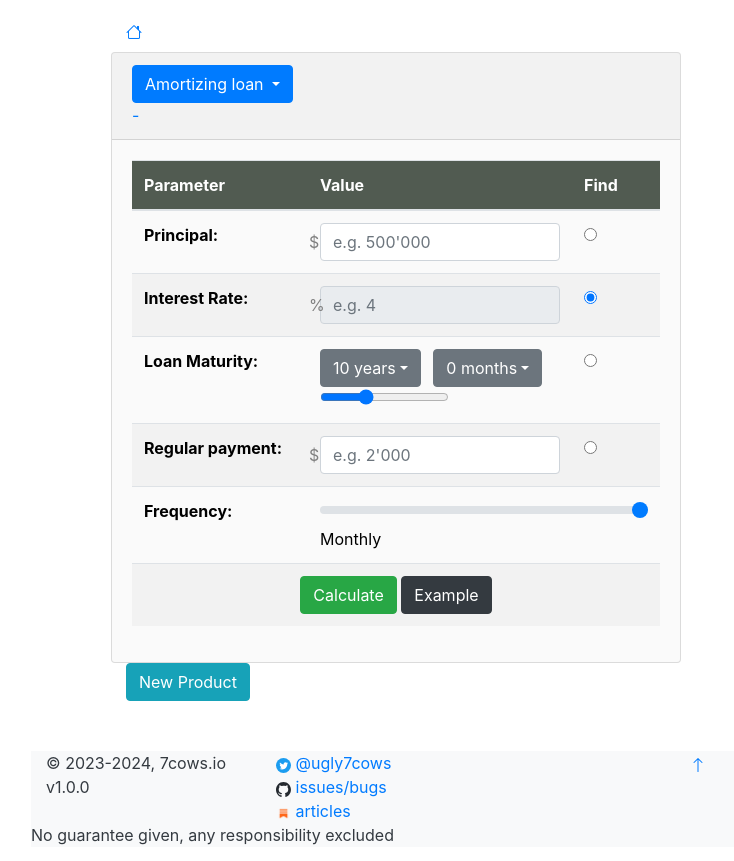
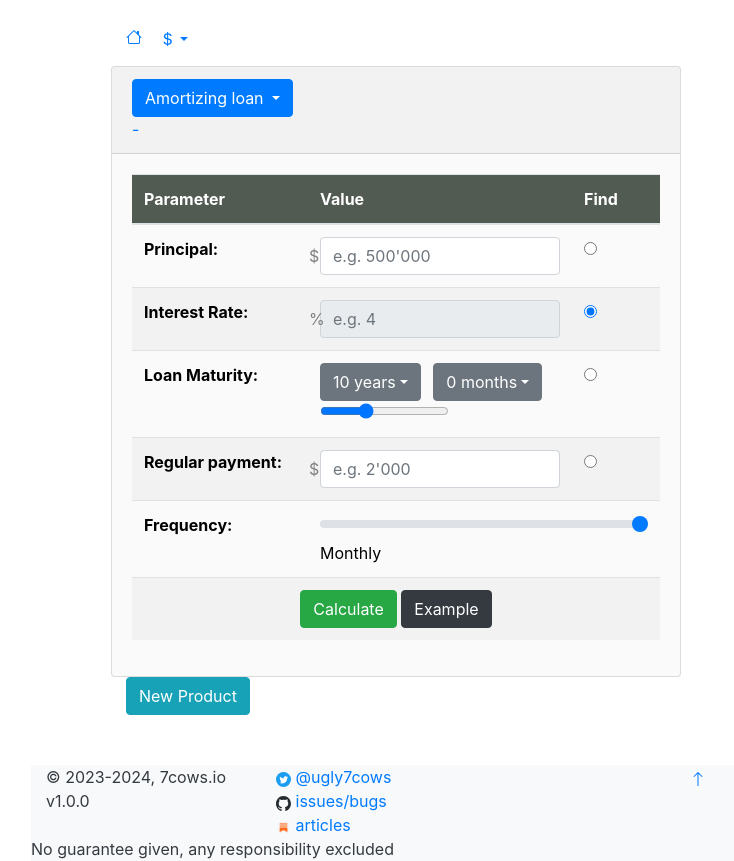
Before and after one commit to 7cows/fe-cf-app, a Flask app: page /CF in a window 1280 px wide. Shown: the whole page, without its empty margins (149-883 px from the left). Run offline with Flask 2, Linux system fonts and the light colour scheme; some libraries are stand-ins or nearby versions.

Commit message:
[#16] add currency to the user interface

```diff
--- a/static/js/app.js
+++ b/static/js/app.js
@@ -5,8 +5,10 @@ let sumDisaggCashFlows = {};
 let hashes = {};
 let productTypes = {};
 let pf_permahash = '';
-let curr = "$";
+let curr = getCurrencyFromURL();
+//let curr = "$";
 let form_settings = '10111100000';
+let ui_settings = '000';
 // TODO: delete this dictionary once working
 let translations = {}
 
@@ -410,7 +412,7 @@ callApi = function(productId, productType, isExample = false) {
             console.log(json_raster);
             console.log('callApi/ajax - Sum of cash flows:');
             console.log(sumCashFlows);
-            let rasterTable = htmlizeTable(renderRaster(sumCashFlows, 1, translations), 'table table-hover');
+            let rasterTable = htmlizeTable(renderRaster(sumCashFlows, 1, translations, curr), 'table table-hover');
             $('#raster-placeholder').html(rasterTable);
             console.log('callApi/ajax-response.error_msg (status 200):', response.error_msg);
             document.querySelector('.error_output').textContent = ''//response.error_msg;
@@ -666,7 +668,7 @@ function handleDropdownItemClick(e) {
     dataToRender = key === 'sum' ? sumDisaggCashFlows : disaggCashFlows[key];
   }
   n = aggDisaggKey === 'aggregated' ? 1 : get_max_n();
-  let renderedRaster = htmlizeTable(renderRaster(dataToRender, n, translations), 'table table-hover');
+  let renderedRaster = htmlizeTable(renderRaster(dataToRender, n, translations, curr), 'table table-hover');
   $('#cfDropdownButton').data('key', key); // Store the selected key in the button's data
   $('#raster-placeholder').html(renderedRaster);
 }
@@ -689,7 +691,7 @@ function handleAggDisaggDropdownItemClick(e) {
     dataToRender = aggDisaggKey === 'aggregated' ? cashFlows[cfKey] : disaggCashFlows[cfKey];
   }
   n = aggDisaggKey === 'aggregated' ? 1 : get_max_n();
-  let renderedRaster = htmlizeTable(renderRaster(dataToRender, n, translations), 'table table-hover');
+  let renderedRaster = htmlizeTable(renderRaster(dataToRender, n, translations, curr), 'table table-hover');
   $('#raster-placeholder').html(renderedRaster);
 
 
--- a/static/js/card.js
+++ b/static/js/card.js
@@ -29,7 +29,7 @@ function getFormElements(id, translations){
                 </strong>
             </td>
             <td class="col-md-6">
-                <div class="input-sign-wrapper" data-sign="$">
+                <div class="input-sign-wrapper" data-sign="${curr}">
                     <input type="text" id="P0Display-${id}" class="form-control currency-input" value="" placeholder="e.g. 500'000"
                     data-toggle="tooltip" title="${translations['The total amount of money borrowed or the remaining loan balance you need to repay']}" data-placement='left'>
                 </div>
@@ -94,7 +94,7 @@ function getFormElements(id, translations){
                 </strong>
             </td>
             <td class="col-md-6">
-            <div class="input-sign-wrapper" data-sign="$">
+            <div class="input-sign-wrapper" data-sign="${curr}">
                     <input type="text" id="ADisplay-${id}" class="form-control currency-input" value="" placeholder="e.g. 2'000"
                     data-toggle="tooltip" title="${translations['The amount of money paid back to the lender at regular intervals']}" data-placement='left'>
                 </div>
@@ -156,7 +156,7 @@ function getFormElements(id, translations){
                 </strong>
             </td>
             <td class="col-md-6">
-                <div class="input-sign-wrapper" data-sign="$">
+                <div class="input-sign-wrapper" data-sign="${curr}">
                     <input type="text" id="minPaymentDisplay-${id}" class="form-control currency-input" value="" placeholder="e.g. 2'000"
                     data-toggle="tooltip" title="The minimum amount of money you need to pay back to the lender at regular intervals" data-placement='left'>
                 </div>
@@ -185,7 +185,7 @@ function getFormElements(id, translations){
                 </strong>
             </td>
             <td class="col-md-6">
-            <div class="input-sign-wrapper" data-sign="$">
+            <div class="input-sign-wrapper" data-sign="${curr}">
                     <input type="text" id="remainingDebtDisplay-${id}" class="form-control currency-input" value="" placeholder="e.g. 2'000"
                     data-toggle="tooltip" title="The remaining debt after the loan maturity" data-placement='left'>
             </div>
--- a/static/js/cf.js
+++ b/static/js/cf.js
@@ -264,7 +264,7 @@ function generatePFkpiTable(data) {
     let dataForTable = {
         'EAPR:': `${(eapr * 100).toFixed(2)}%`,
         'Period:': `${maxT.toFixed(2)} years`,
-        'Payback per $1:': `\$${paybackPerBuck.toFixed(2)}`,
+        'Payback per $1': `\$${paybackPerBuck.toFixed(2)}`,
         'Interest to pay:': `\$${interestToPay.toFixed(2)}`
     };
 
--- a/static/js/utils.js
+++ b/static/js/utils.js
@@ -34,3 +34,48 @@ function parseStringArray(input) {
 if (typeof module !== 'undefined' && module.exports) {
     module.exports = { replaceMiddle, roundToNDigits, extractSortedValuesByKeys, filterAndLimitString, parseStringArray };
 }
+
+function setCurrency(currency) {
+    // Update the global currency variable
+    curr = getCurrencySymbol(currency);
+
+    // Update the dropdown button to show the selected currency icon
+    $('#currDDG .dropdown-toggle').html(getCurrencyHtml(currency));
+
+    // Update the 'c' parameter in the URL
+    var url = new URL(window.location.href);
+    url.searchParams.set('c', currency);
+    window.history.pushState({}, '', url);
+  }
+
+  // Function to return the HTML for the selected currency icon
+  function getCurrencyHtml(currency) {
+    let currencyIcons = {
+      'USD': '<i class="bi bi-currency-dollar"></i>',
+      'EUR': '<i class="bi bi-currency-euro"></i>',
+      'GBP': '<i class="bi bi-currency-pound"></i>',
+      'JPY': '<i class="bi bi-currency-yen"></i>',
+      'NULL': '<i class="bi bi-reception-0"></i>'  // Use the "NULL" option with the corresponding icon
+    };
+    return currencyIcons[currency];
+  }
+
+  // Function to return the symbol for the selected currency
+  function getCurrencySymbol(currency) {
+    let currencySymbols = {
+      'USD': '$',
+      'EUR': '€',
+      'GBP': '£',
+      'JPY': '¥',
+      'CHF': 'CHF',  // Swiss Franc doesn't have a single-character symbol
+      'NULL': ''  // If NULL, set to an empty string or any default you prefer
+    };
+    return currencySymbols[currency];
+  }
+
+  function getCurrencyFromURL() {
+    // Get the 'c' parameter from the URL
+    const urlParams = new URLSearchParams(window.location.search);
+    const currency = urlParams.get('c') || 'USD'; // Default to 'USD' if 'c' is not present
+    return currency;
+ }
--- a/templates/results.html
+++ b/templates/results.html
@@ -4,7 +4,7 @@
 {% if not debug %}
 <!-- Google tag (gtag.js) -->
 {% endif %}
-<link href="https://cdn.jsdelivr.net/npm/bootstrap-icons@1.3.0/font/bootstrap-icons.css" rel="stylesheet">
+<link href="https://cdn.jsdelivr.net/npm/bootstrap-icons@1.11.0/font/bootstrap-icons.css" rel="stylesheet">
 <link rel="stylesheet" href="https://cdnjs.cloudflare.com/ajax/libs/twitter-bootstrap/4.5.3/css/bootstrap.min.css" integrity="sha384-TX8t27EcRE3e/ihU7zmQxVncDAy5uIKz4rEkgIXeMed4M0jlfIDPvg6uqKI2xXr2" crossorigin="anonymous">
 <script src="https://cdnjs.cloudflare.com/ajax/libs/twitter-bootstrap/4.5.3/js/bootstrap.bundle.min.js" integrity="sha384-ho+j7jyWK8fNQe+A12Hb8AhRq26LrZ/JpcUGGOn+Y7RsweNrtN/tE3MoK7ZeZDyx" crossorigin="anonymous"></script>
 <link rel="stylesheet" href="{{ url_for('static', filename='css/styles.css') }}">
@@ -119,6 +119,7 @@
   });
 </script>
 <script src="{{ url_for('static', filename='js/ready.js') }}"></script>
+
 {% endblock %}
 {% block content %}
     <div class="container" style="margin-top: 20px;">
@@ -131,7 +132,25 @@
           <!-- left column -->
         </div>
         <div class="col-sm-6">
-            <a href="/CF"><i class="bi bi-house"></i></a>
+            <div id="ui_header">
+              <a href="/CF" class="d-inline-block">
+                <i class="bi bi-house"></i>
+              </a>
+              <div id="currDDG" class="btn-group">
+                <button type="button" class="btn btn-link dropdown-toggle" data-toggle="dropdown" aria-haspopup="true" aria-expanded="false">
+                  <i class="bi bi-currency-dollar"></i>
+                </button>
+                <div class="dropdown-menu dropdown-menu-right">
+                  <a class="dropdown-item" href="#" onclick="setCurrency('USD')"><i class="bi bi-currency-dollar"></i> USD</a>
+                  <a class="dropdown-item" href="#" onclick="setCurrency('EUR')"><i class="bi bi-currency-euro"></i> EUR</a>
+                  <a class="dropdown-item" href="#" onclick="setCurrency('GBP')"><i class="bi bi-currency-pound"></i> GBP</a>
+                  <a class="dropdown-item" href="#" onclick="setCurrency('JPY')"><i class="bi bi-currency-yen"></i> JPY</a>
+                  <a class="dropdown-item" href="#" onclick="setCurrency('NULL')"><i class="bi bi-reception-0"></i> NULL</a>
+                </div>
+              </div>
+              <!--<i class="bi bi-translate"></i>-->
+
+            </div>
             <h1></h1>
             <!-- Pagination Controls -->
             <div id="pf_permahash" class="container mb-2"></div>
@@ -169,4 +188,5 @@
         </div>
       </div>
     </div>
+    <script>setCurrency(curr);</script>
 {% endblock %}
```
